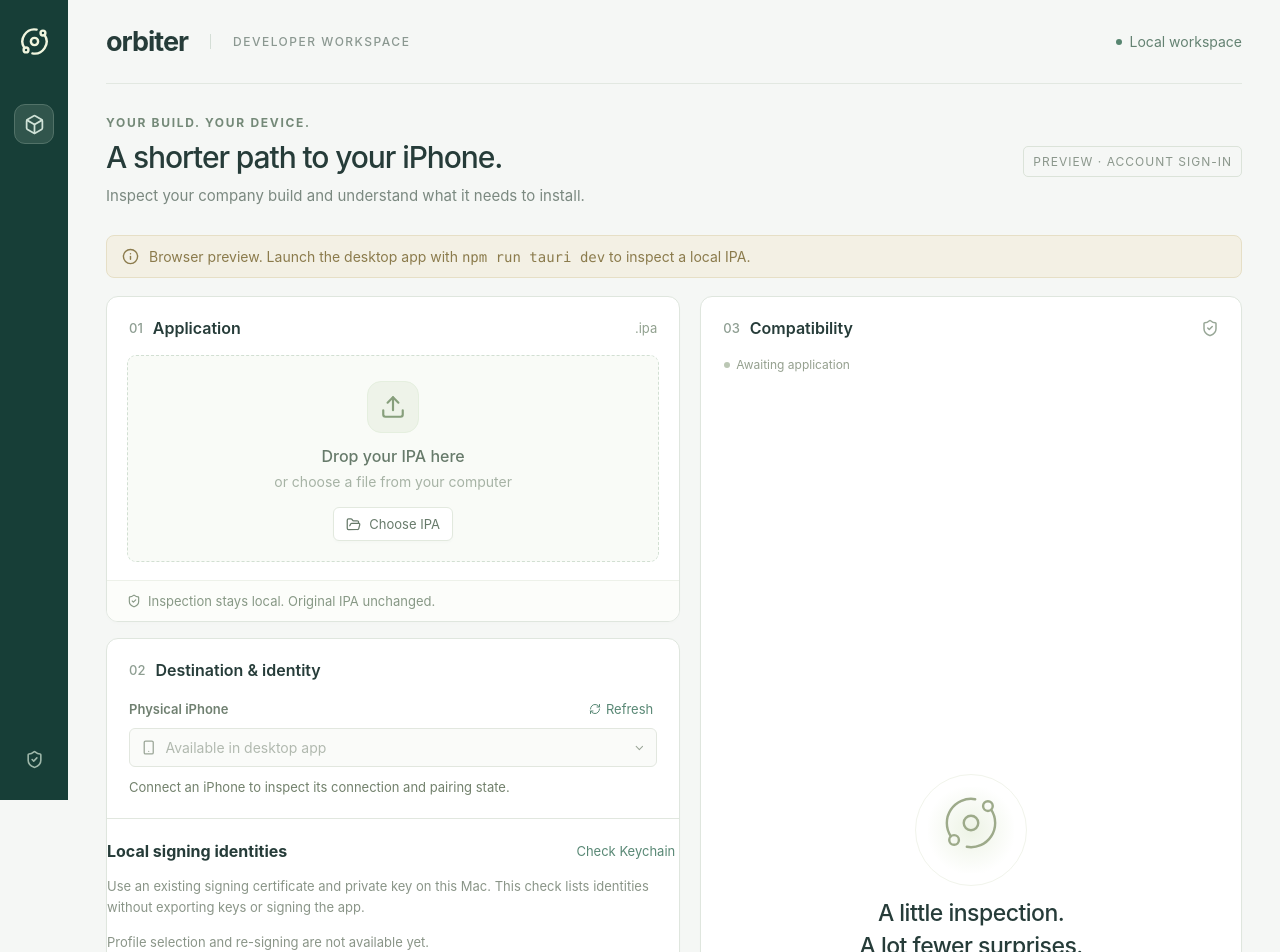
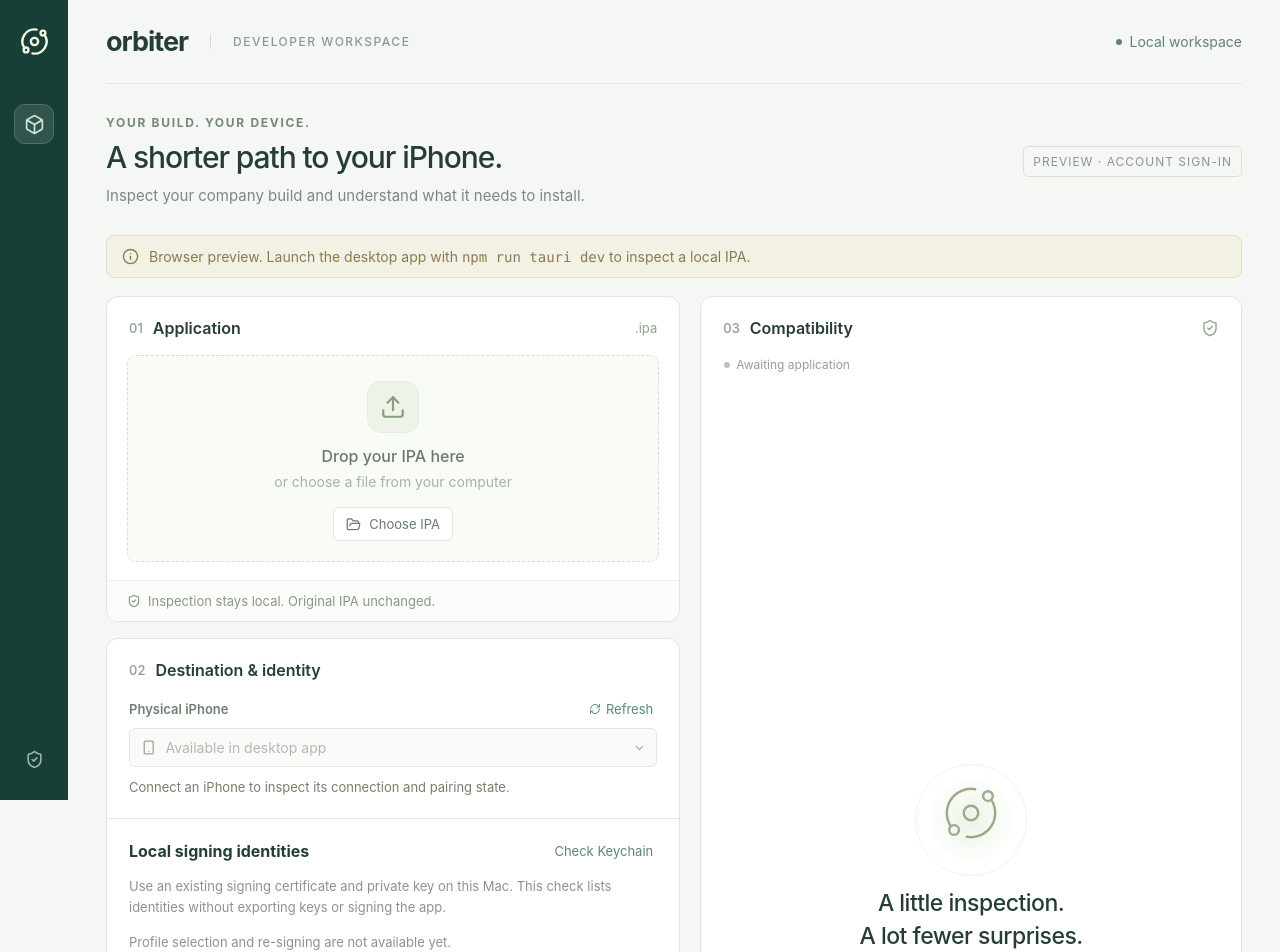
Before and after one commit to sger/orbiter, a React (Vite) app: page / in a window 1280 px wide. Shown: the top 952 px of the page. Built offline with nearby package versions, Linux system fonts and the light colour scheme.

Commit message:
Inset the local signing identities panel to match

```diff
--- a/src/styles.css
+++ b/src/styles.css
@@ -924,8 +924,9 @@ details[open] > summary > svg {
 
 .local-signing {
   border-top: 1px solid var(--border, #e1e7df);
-  margin: 20px 0;
-  padding-top: 20px;
+  /* Same inset as the account panel and the destination rows above it. */
+  margin: 20px 0 0;
+  padding: 20px 22px 0;
 }
 .signing-identities {
   padding-left: 20px;
```
Also changed, not shown: 1 other file (tests, documents, lock files or other folders).
